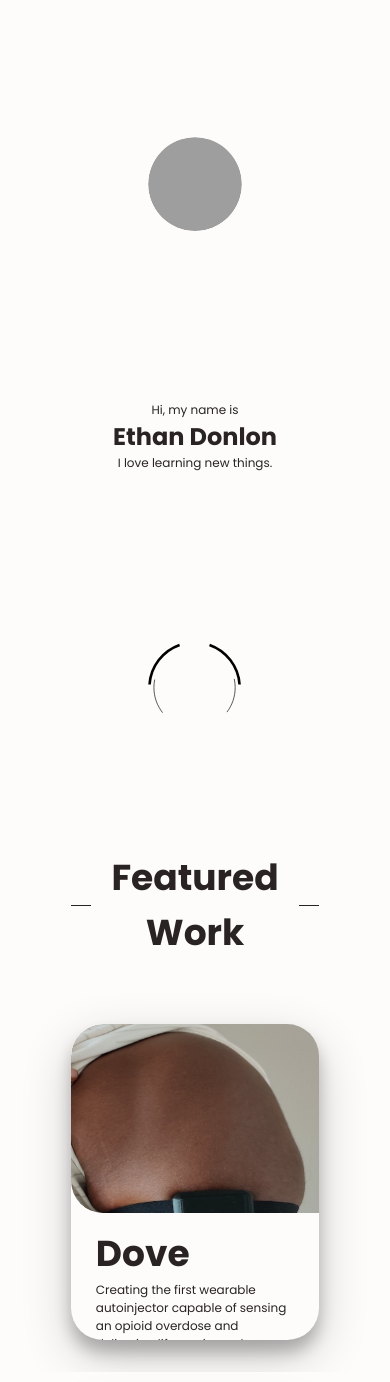
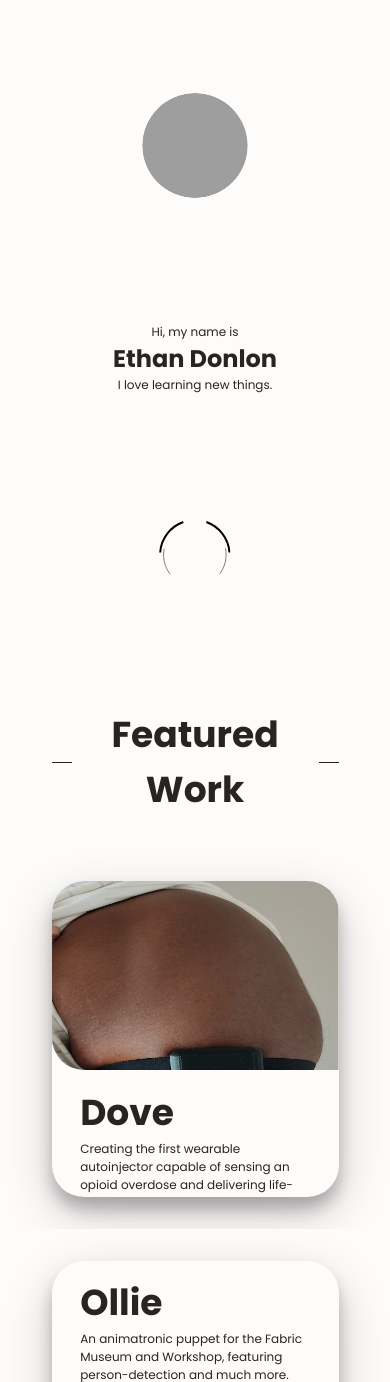
Before and after one commit to elidonner/PersonalWebsite, a Flask app: page / in a window 390 px wide. Shown: the part 90-1472 px from the top of the page. Run offline with Flask 2, Linux system fonts and the light colour scheme; some libraries are stand-ins or nearby versions; grey boxes are pictures that could not be loaded.

Commit message:
added more responsiveness

```diff
--- a/static/css/styles.css
+++ b/static/css/styles.css
@@ -605,19 +605,19 @@ img {
 }
 
 /* RESPONSIVE LAYTOUT */
+@media (max-width: 1700px) {
+  section,
+  header {
+    width: 80%;
+    max-width: 80%;
+  }
+}
+
 @media (max-width: 1200px) {
   section,
   header {
     width: 90%;
     max-width: 90%;
-  }
-}
-
-@media (max-width: 1700px) {
-  section,
-  header {
-    width: 80%;
-    max-width: 80%;
   }
 }
 
--- a/static/js/script.js
+++ b/static/js/script.js
@@ -28,6 +28,9 @@ function adjust_header_height() {
   if(header.offsetHeight <= window.screen.height-nav_height) {
     header.style.height = "calc(100vh - var(--header-height))";
   }
+  else {
+    header.style.height = "auto";
+  }
   // else {
   //   document.getElementById("down-arrow").style.display="none";
   // }
```
